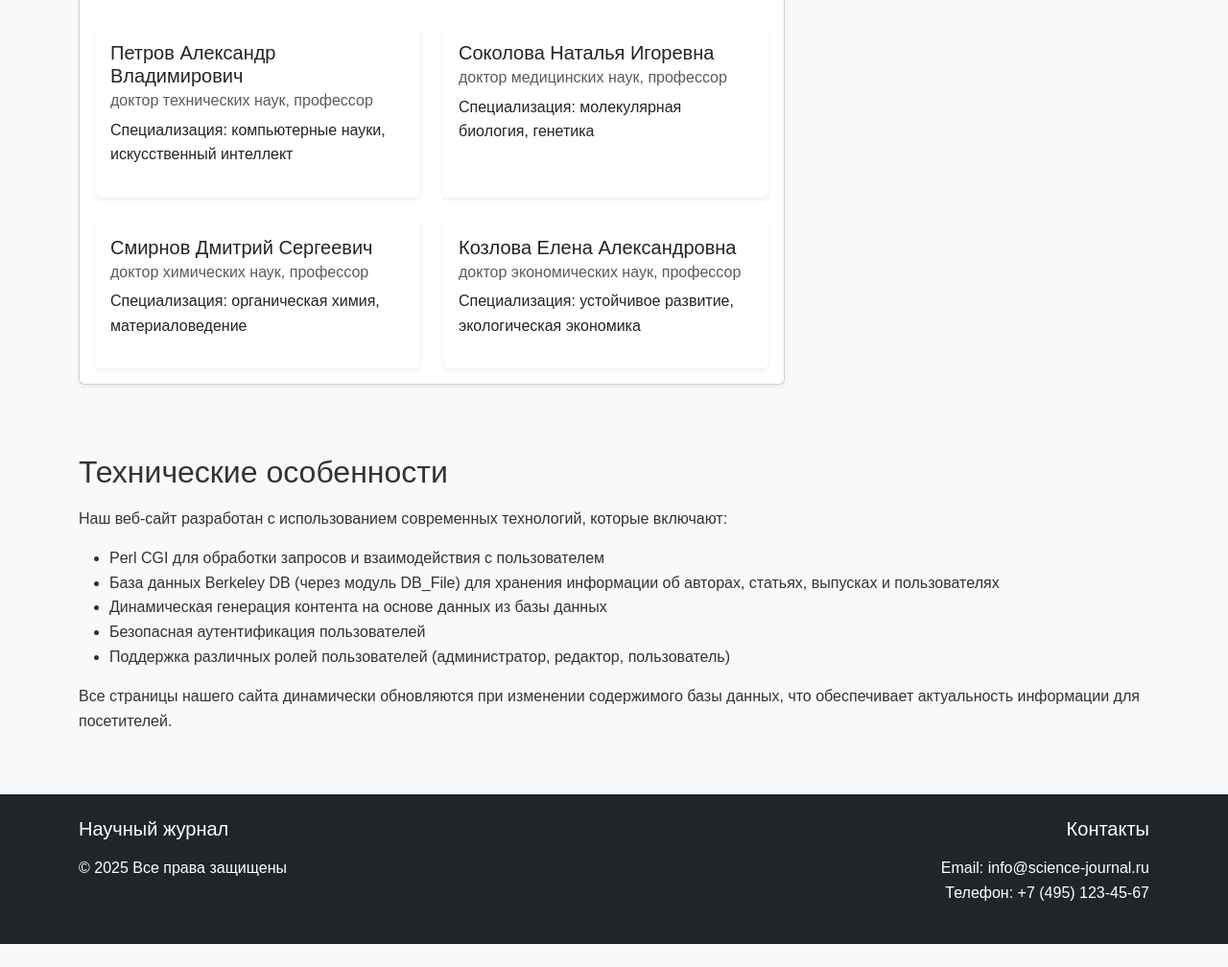
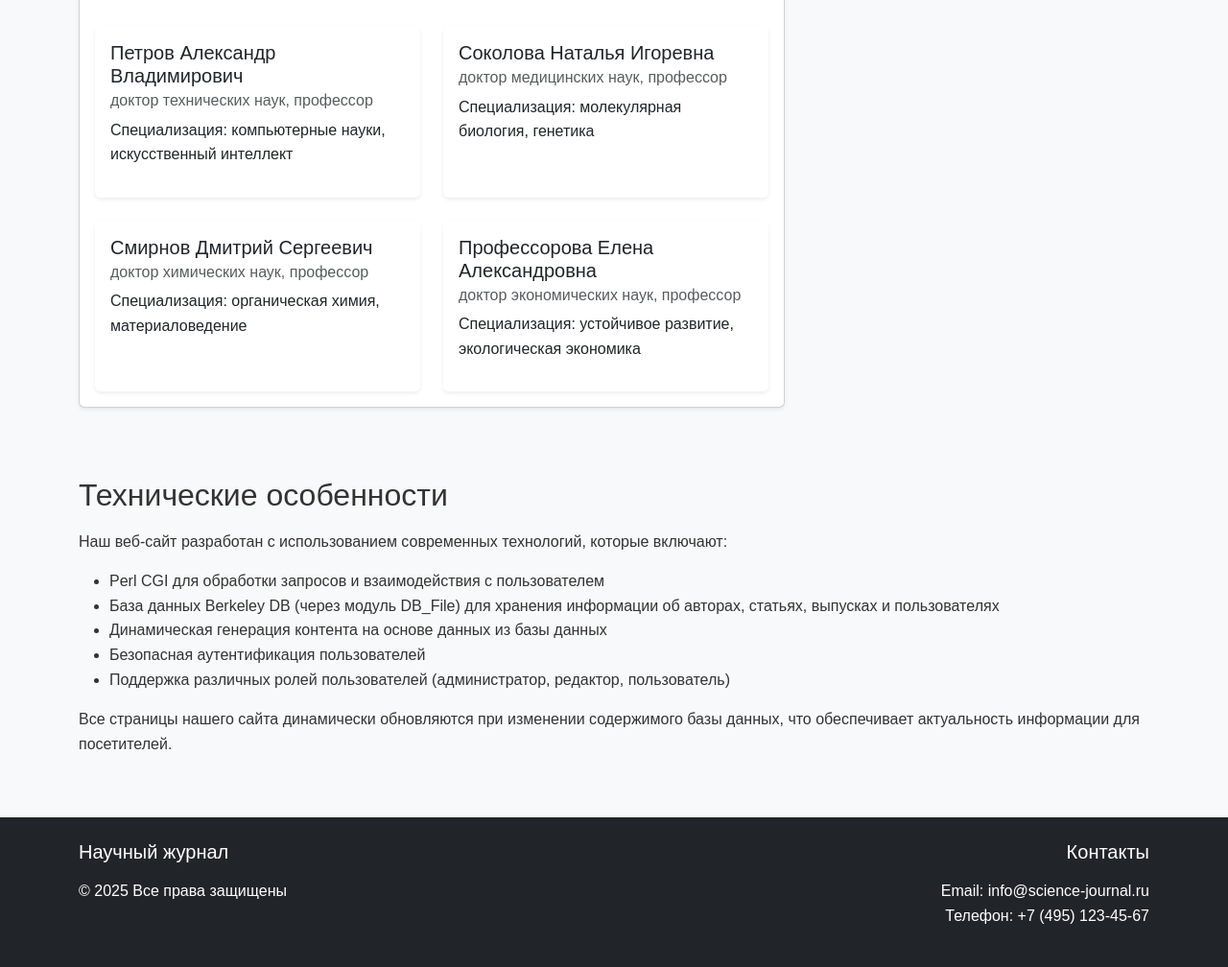
Before and after one commit to Unlucked01/perl, a plain HTML site: page science_mag_2/html/about.html in a window 1280 px wide. Shown: the part 1267-2275 px from the top of the page at 96% size. Before the commit the page ends 2251 px from the top, so only its background shows below. Drawn offline with Linux system fonts and the light colour scheme.

Commit message:
refactoring

```diff
--- a/science_mag_2/html/about.html
+++ b/science_mag_2/html/about.html
@@ -127,7 +127,7 @@
                             <div class="col">
                                 <div class="card h-100 border-0 shadow-sm">
                                     <div class="card-body">
-                                        <h5 class="card-title">Козлова Елена Александровна</h5>
+                                        <h5 class="card-title">Профессорова Елена Александровна</h5>
                                         <h6 class="card-subtitle mb-2 text-muted">доктор экономических наук, профессор</h6>
                                         <p class="card-text">Специализация: устойчивое развитие, экологическая экономика</p>
                                     </div>
```
Also changed, not shown: 10 other files.
